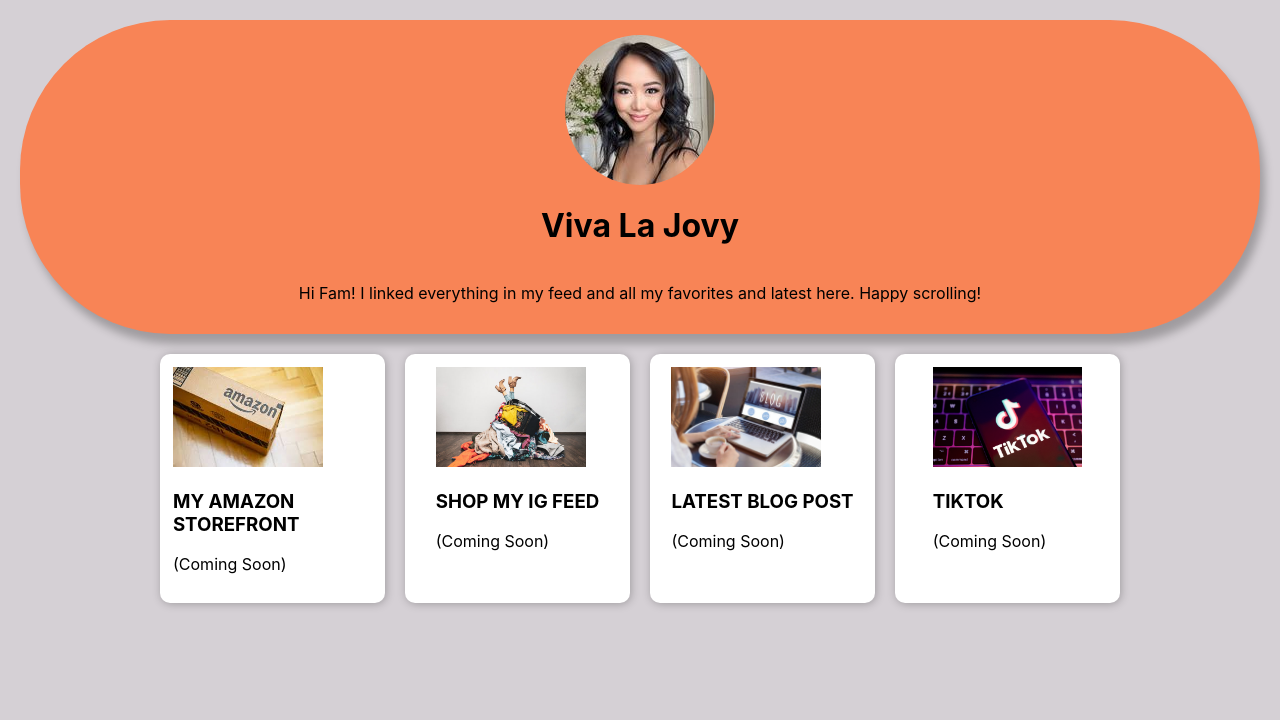
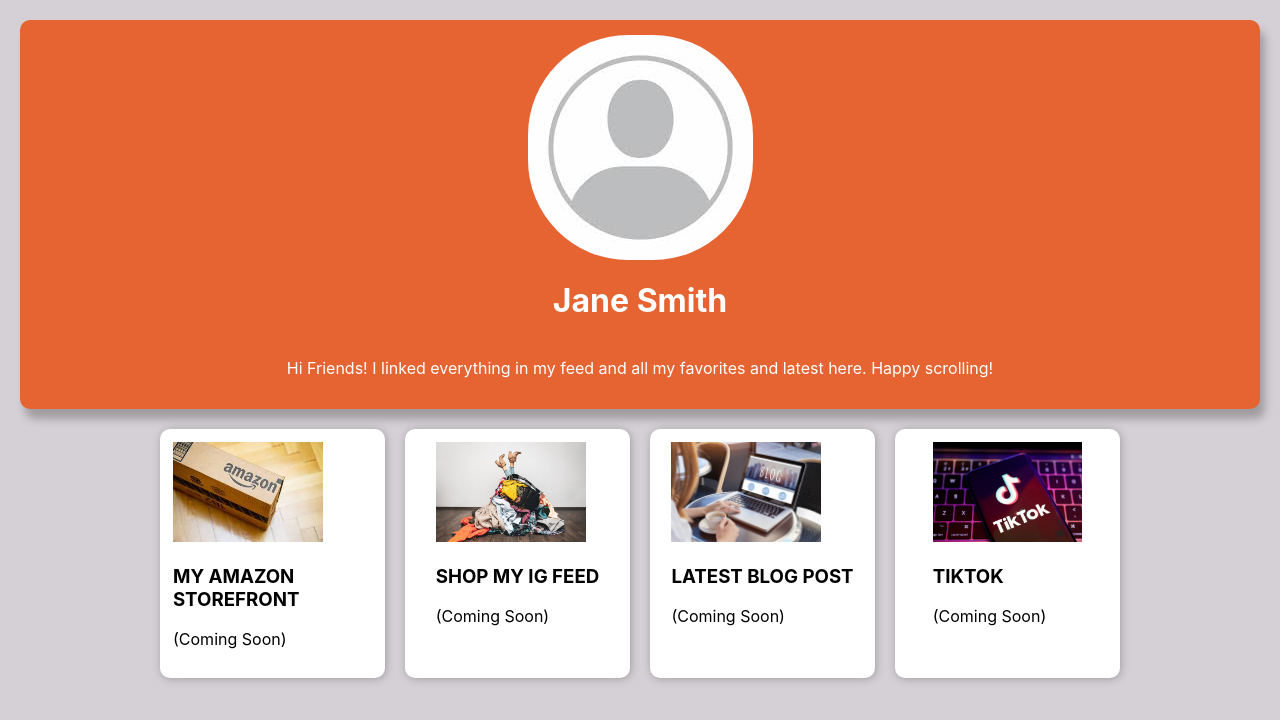
Before and after one commit to jovyflagg/react-card, a React (Create React App) app: page / in a window 1280 px wide. Shown: the top 720 px of the page. Built offline with nearby package versions, Linux system fonts and the light colour scheme.

Commit message:
Few profile banner css style changes

```diff
--- a/src/App.jsx
+++ b/src/App.jsx
@@ -7,8 +7,8 @@ function App() {
     <div className="App">
       <div className="profile">
         <img src={profilepic} />
-        <h1>Viva La Jovy</h1>
-        <p>Hi Fam! I linked everything in my feed and all my favorites and latest
+        <h1>Jane Smith</h1>
+        <p>Hi Friends! I linked everything in my feed and all my favorites and latest
         here. Happy scrolling!</p>
         </div>
 
--- a/src/style.css
+++ b/src/style.css
@@ -16,14 +16,16 @@ body {
     align-items: center;
     flex-basis: 225px;
     box-shadow: 5px 10px 8px rgba(0, 0, 0, 0.25);
-    border-radius:150px;
+    border-radius:10px;
     display: flex;
     flex-direction: column;
     padding: 15px;
-    background-color: rgb(248, 132, 86);
+    background-color: rgb(229, 100, 49);
+    color: white;
 }
 .profile > p {
     display: flex;
+    text-align: center;
 }
 
 .profile > img {
```
Also changed, not shown: src/images/profilepic.jpg.
